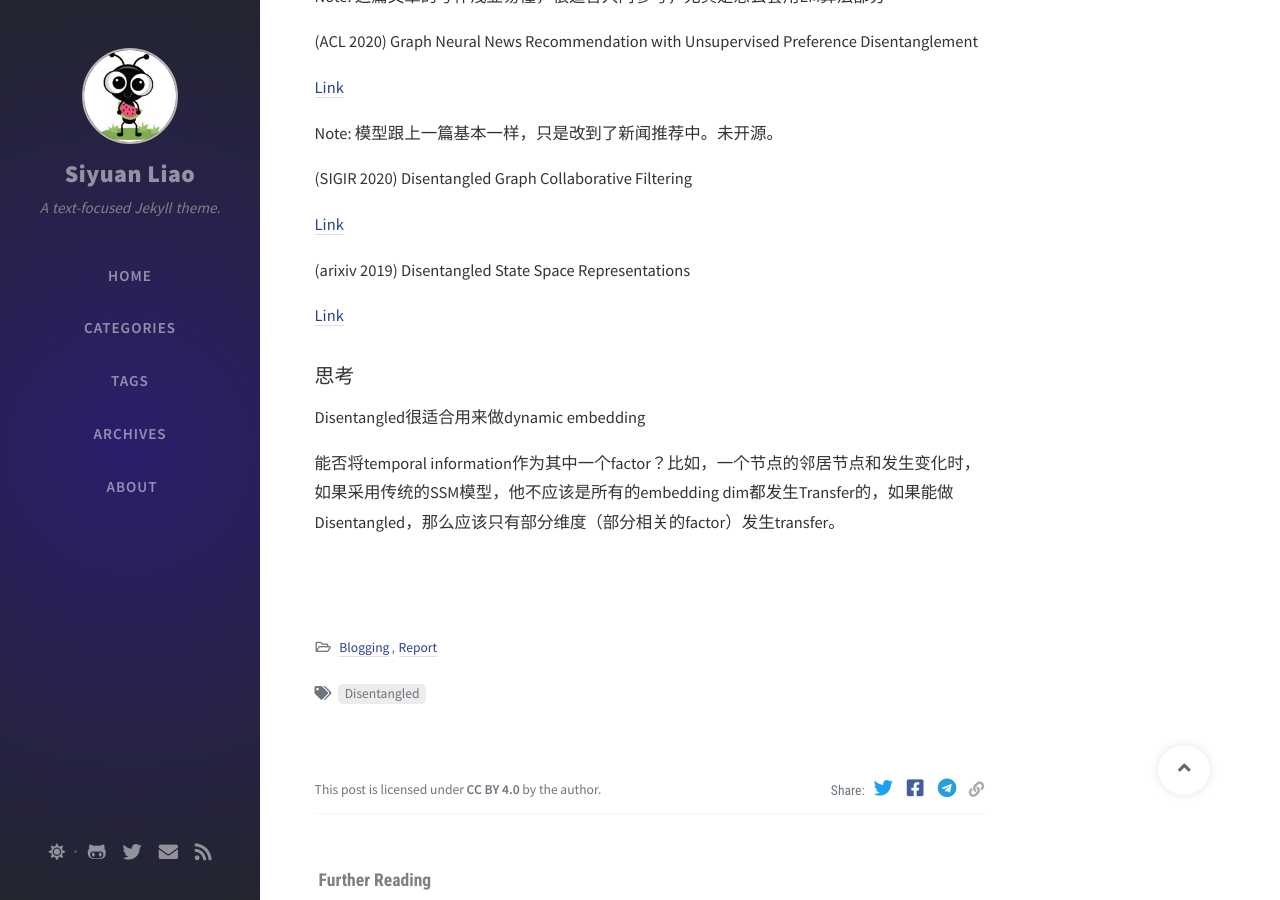
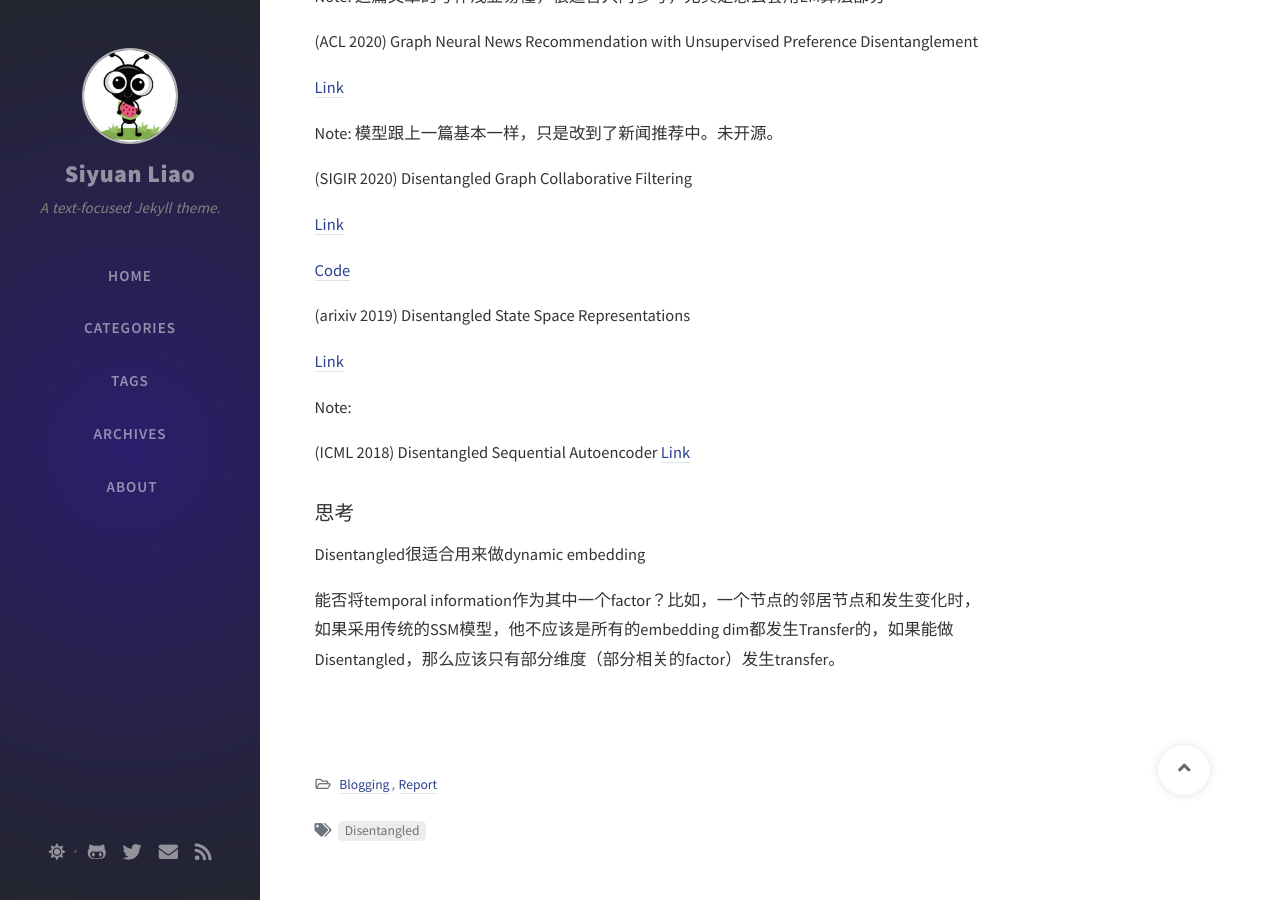
Before and after one commit to SeanLiaoy/seanliaoy.github.io, a Jekyll site: the page built from _posts/2020-10-04-disentangled.md, in a window 1280 px wide and 900 px high, scrolled down 418 px. Built offline with Jekyll 4.4.1, drawn with Linux system fonts in a browser that asks for light colours; nearby versions of some CDN libraries; comment, search, counter and statistics services are not loaded.

Commit message:
修改文件: _posts/2020-10-04-disentangled.md

```diff
--- a/_posts/2020-10-04-disentangled.md
+++ b/_posts/2020-10-04-disentangled.md
@@ -29,10 +29,20 @@ Note: 模型跟上一篇基本一样，只是改到了新闻推荐中。未开
 
 [Link](https://dl.acm.org/doi/abs/10.1145/3397271.3401137)
 
+[Code](https://github.com/xiangwang1223/disentangled_graph_collaborative_filtering)
+
+
 
 (arixiv 2019) Disentangled State Space Representations
 
 [Link](https://arxiv.org/abs/1906.03255)
+
+Note:
+
+
+(ICML 2018) Disentangled Sequential Autoencoder
+[Link](http://proceedings.mlr.press/v80/yingzhen18a.html)
+
 
 
 
```
